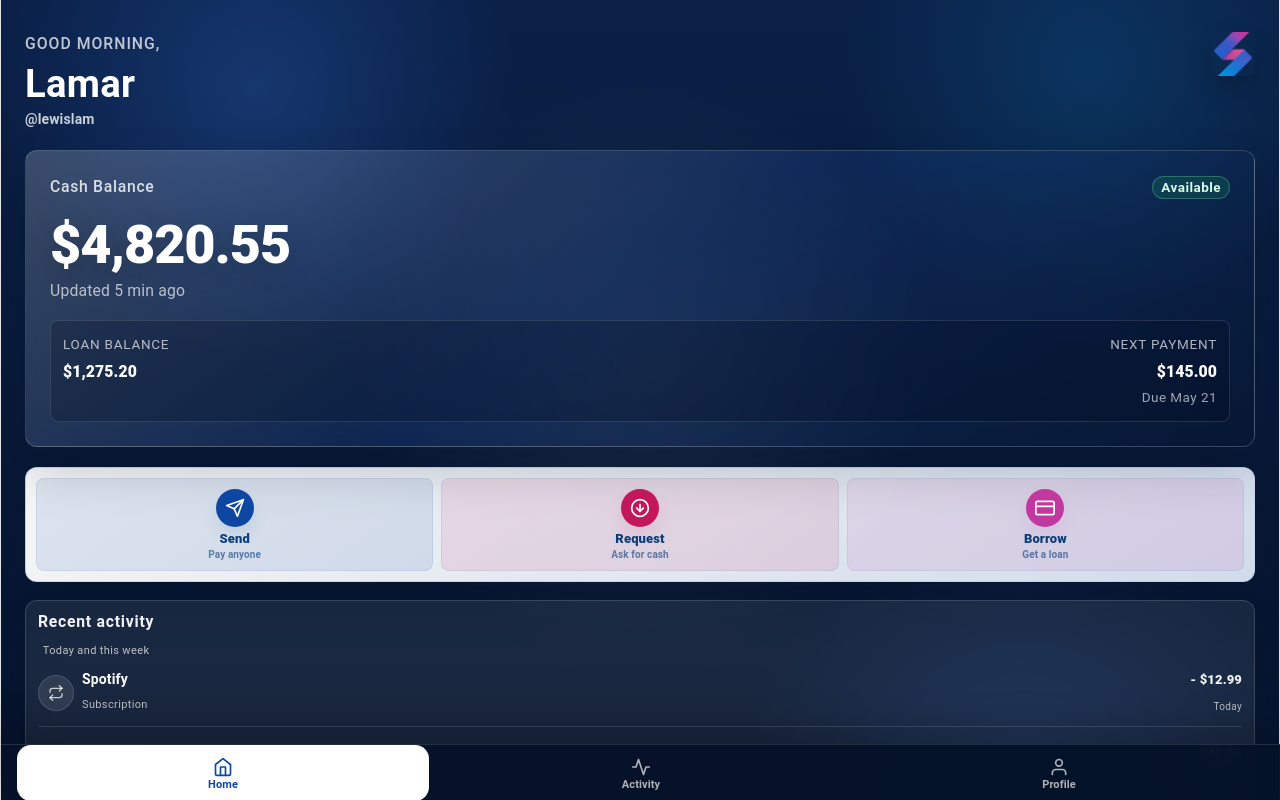
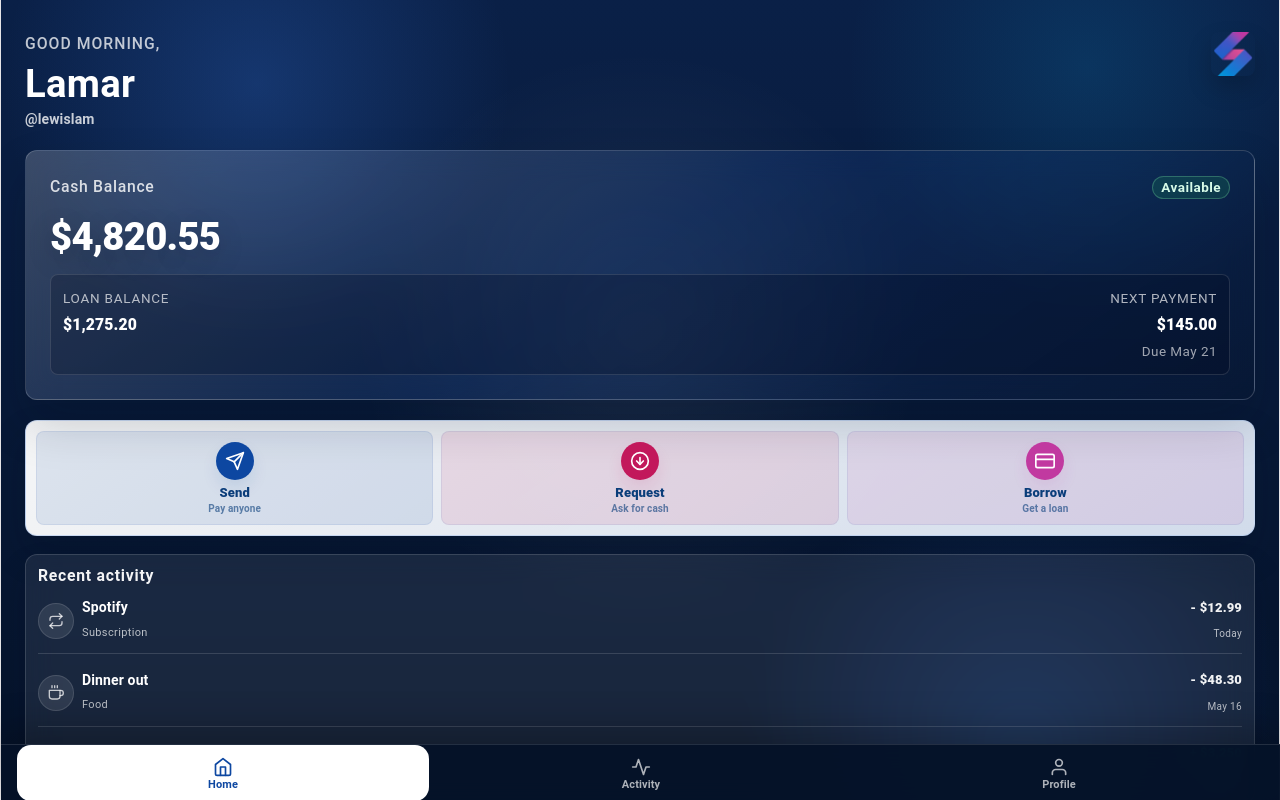
Before and after one commit to ravaney/snap-app, a React (Vite) app: page /home in a window 1280 px wide. Built offline with nearby package versions, Linux system fonts and the light colour scheme.

Commit message:
fixed display in activities section

```diff
--- a/src/features/wallet/BalanceCard.tsx
+++ b/src/features/wallet/BalanceCard.tsx
@@ -27,7 +27,10 @@ export const BalanceCard = () => {
           gap: 2,
         }}
       >
-        <Typography variant="subtitle2" sx={{ opacity: 0.82, letterSpacing: 0.7 }}>
+        <Typography
+          variant="subtitle2"
+          sx={{ opacity: 0.82, letterSpacing: 0.7 }}
+        >
           Cash Balance
         </Typography>
         <Typography
@@ -49,7 +52,7 @@ export const BalanceCard = () => {
 
       <Box sx={{ textAlign: "left" }}>
         <Typography
-          variant="h3"
+          variant="h4"
           sx={{
             fontWeight: 800,
             letterSpacing: "-0.02em",
@@ -58,9 +61,6 @@ export const BalanceCard = () => {
           }}
         >
           $4,820.55
-        </Typography>
-        <Typography variant="body2" sx={{ mt: 1, opacity: 0.68 }}>
-          Updated 5 min ago
         </Typography>
       </Box>
 
--- a/src/features/wallet/RecentActivity.tsx
+++ b/src/features/wallet/RecentActivity.tsx
@@ -5,12 +5,7 @@ import Button from "@mui/material/Button";
 import Divider from "@mui/material/Divider";
 import Stack from "@mui/material/Stack";
 import Typography from "@mui/material/Typography";
-import {
-  FiArrowDownCircle,
-  FiCoffee,
-  FiHome,
-  FiRepeat,
-} from "react-icons/fi";
+import { FiArrowDownCircle, FiCoffee, FiHome, FiRepeat } from "react-icons/fi";
 
 const activity = [
   { name: "Spotify", date: "Today", amount: "- $12.99", tag: "Subscription" },
@@ -55,7 +50,7 @@ export const RecentActivity = ({
   const shownActivity = mode === "collapsed" ? activity.slice(0, 3) : activity;
 
   return (
-    <Box
+    <Stack
       sx={{
         p: 1.5,
         borderRadius: 3,
@@ -63,6 +58,7 @@ export const RecentActivity = ({
         border: "1px solid rgba(255,255,255,0.14)",
         boxShadow: "0 16px 32px rgba(7, 14, 31, 0.14)",
         backdropFilter: "blur(14px)",
+        display: "flex",
       }}
     >
       <Box
@@ -87,16 +83,6 @@ export const RecentActivity = ({
             }}
           >
             Recent activity
-          </Typography>
-          <Typography
-            variant="caption"
-            sx={{
-              color: "rgba(255,255,255,0.72)",
-              fontSize: 11,
-              lineHeight: 1.4,
-            }}
-          >
-            Today and this week
           </Typography>
         </Box>
         {showButton && (
@@ -220,6 +206,6 @@ export const RecentActivity = ({
           );
         })}
       </Stack>
-    </Box>
+    </Stack>
   );
 };
```
